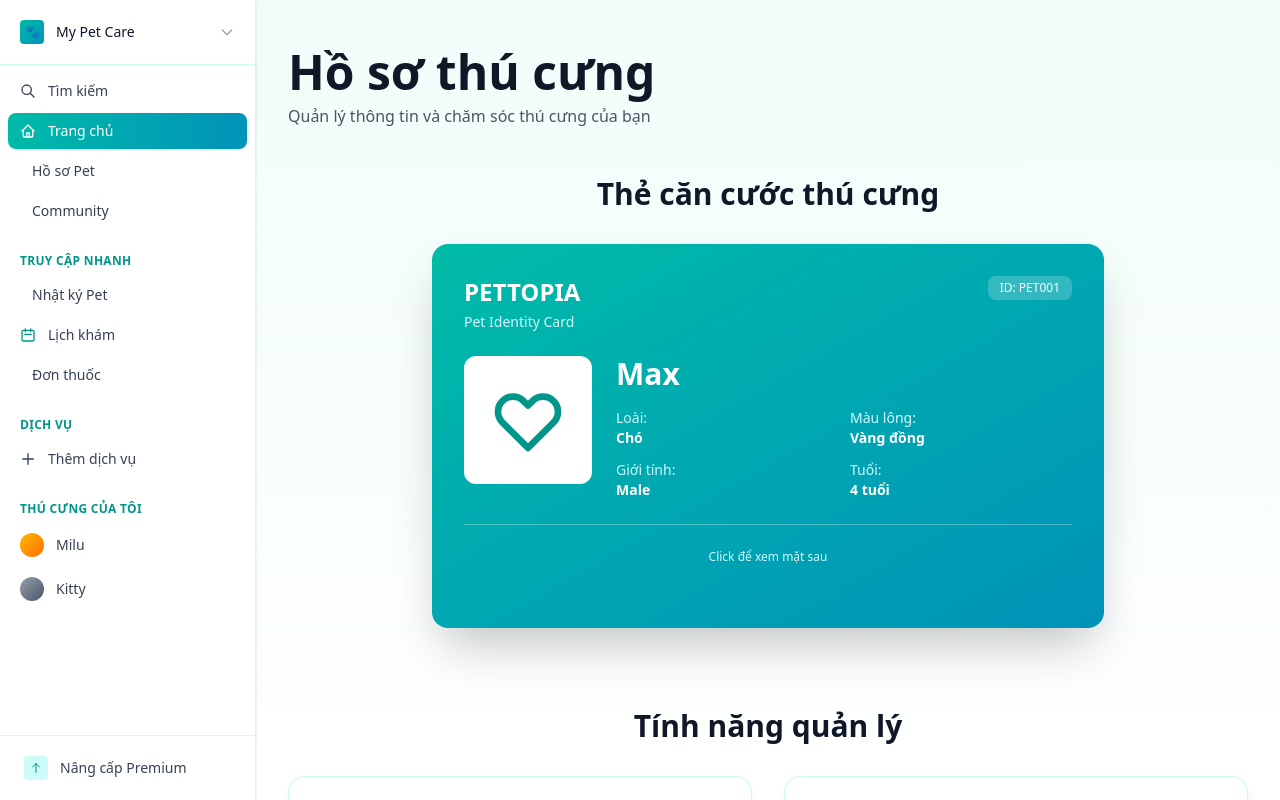
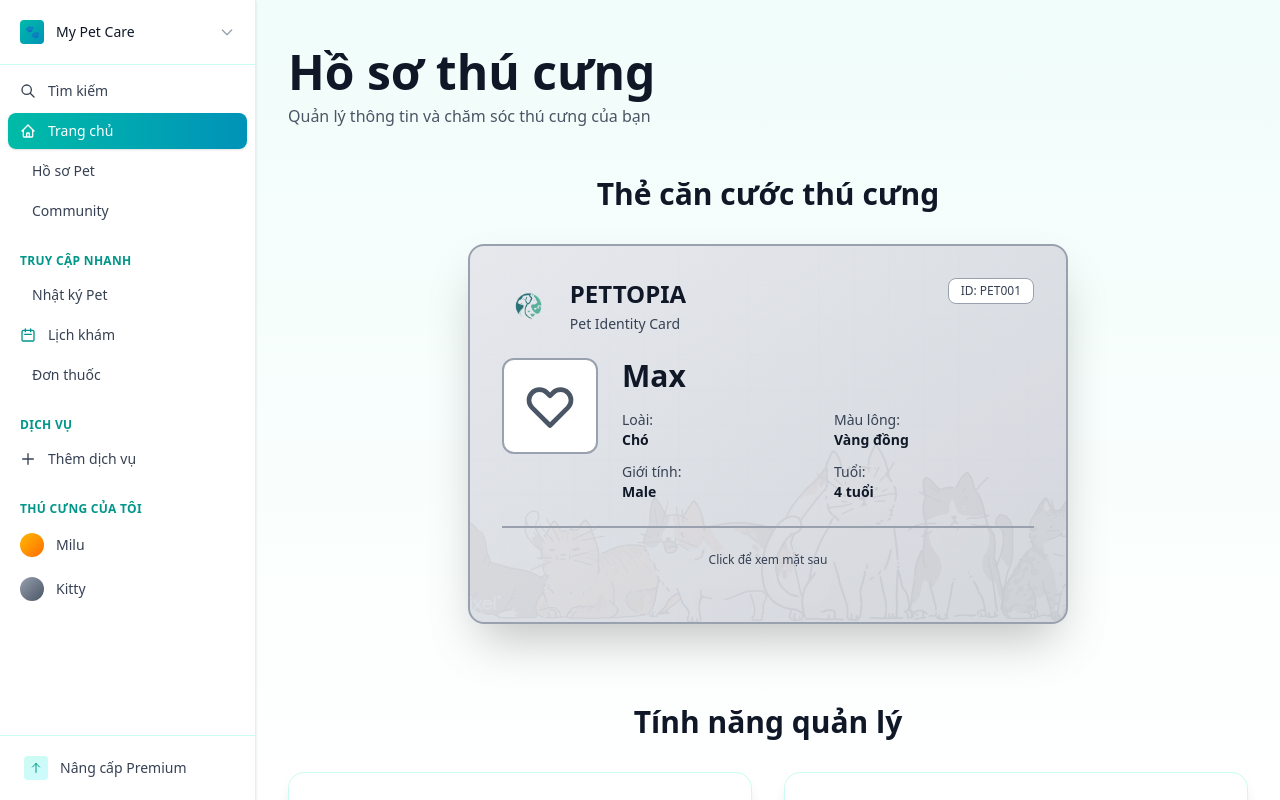
Before and after one commit to ngkhacduy74/Pettopia-Fe, a Next.js app in the folder pettopia-fe/: page /user-pet in a window 1280 px wide. Built offline with nearby package versions, Linux system fonts and the light colour scheme.

Commit message:
card petid

```diff
--- a/pettopia-fe/src/app/user-pet/page.tsx
+++ b/pettopia-fe/src/app/user-pet/page.tsx
@@ -79,13 +79,13 @@ export default function UserPetPage() {
                         <p className="text-gray-600">Quản lý thông tin và chăm sóc thú cưng của bạn</p>
                     </div>
 
-                    {/* Section 1: Pet ID Card */}
                     <section className="mb-20">
                         <h2 className="text-3xl font-bold text-gray-900 mb-8 text-center">Thẻ căn cước thú cưng</h2>
 
                         <div className="flex justify-center items-center perspective-1000">
                             <div
-                                className="relative w-full max-w-2xl h-96 cursor-pointer"
+                                className="relative cursor-pointer"
+                               style={{ width: '600px', height: '380px' }}
                                 onClick={() => setIsFlipped(!isFlipped)}
                             >
                                 <motion.div
@@ -96,96 +96,130 @@ export default function UserPetPage() {
                                 >
                                     {/* Front of card */}
                                     <div
-                                        className="absolute w-full h-full backface-hidden"
-                                        style={{ backfaceVisibility: 'hidden' }}
+                                        className="absolute backface-hidden"
+                                        style={{
+                                            backfaceVisibility: 'hidden',
+                                            width: '600px',
+                                            height: '380px'
+                                        }}
                                     >
-                                        <div className="bg-gradient-to-br from-teal-500 to-cyan-600 rounded-2xl shadow-2xl p-8 h-full text-white">
+                                        <div className="relative bg-gradient-to-br from-gray-200 to-gray-300 rounded-2xl shadow-2xl p-8 h-full text-gray-800 overflow-hidden border-2 border-gray-400">
+                                            {/* Background pattern */}
+                                            <div className="absolute inset-0 opacity-5">
+                                                <img
+                                                    src="/sampleimg/catbg.jpg"
+                                                    alt="Background"
+                                                    className="w-full h-full object-cover"
+                                                />
+                                            </div>
+
+                                            <div className="relative z-10">
                                                 <div className="flex items-start justify-between mb-6">
+                                                    <div className="flex items-center">
+                                                        <img src="/sampleimg/logo.png" alt="Logo" className="h-8 mr-3" />
                                                         <div>
-                                                    <h3 className="text-2xl font-bold mb-1">PETTOPIA</h3>
-                                                    <p className="text-sm text-cyan-100">Pet Identity Card</p>
+                                                            <h3 className="text-2xl font-bold mb-1 text-gray-900">PETTOPIA</h3>
+                                                            <p className="text-sm text-gray-700">Pet Identity Card</p>
                                                         </div>
-                                                <div className="bg-white/20 rounded-lg px-3 py-1">
-                                                    <p className="text-xs">ID: {petData.pet_id}</p>
+                                                    </div>
+                                                    <div className="bg-white rounded-lg px-3 py-1 border border-gray-400">
+                                                        <p className="text-xs text-gray-700">ID: {petData.pet_id}</p>
                                                     </div>
                                                 </div>
 
                                                 <div className="flex gap-6">
-                                                <div className="w-32 h-32 bg-white rounded-xl flex items-center justify-center">
-                                                    <svg className="w-20 h-20 text-teal-600" fill="none" stroke="currentColor" viewBox="0 0 24 24">
+                                                    <div className="w-24 h-24 bg-white rounded-xl flex items-center justify-center flex-shrink-0 border-2 border-gray-400">
+                                                        <svg className="w-14 h-14 text-gray-600" fill="none" stroke="currentColor" viewBox="0 0 24 24">
                                                             <path strokeLinecap="round" strokeLinejoin="round" strokeWidth={2} d="M4.318 6.318a4.5 4.5 0 000 6.364L12 20.364l7.682-7.682a4.5 4.5 0 00-6.364-6.364L12 7.636l-1.318-1.318a4.5 4.5 0 00-6.364 0z" />
                                                         </svg>
                                                     </div>
 
                                                     <div className="flex-1">
-                                                    <h4 className="text-3xl font-bold mb-4">{petData.name}</h4>
+                                                        <h4 className="text-3xl font-bold mb-4 text-gray-900">{petData.name}</h4>
                                                         <div className="grid grid-cols-2 gap-3 text-sm">
                                                             <div>
-                                                            <p className="text-cyan-100">Loài:</p>
-                                                            <p className="font-semibold">{petData.species}</p>
+                                                                <p className="text-gray-700">Loài:</p>
+                                                                <p className="font-semibold text-gray-900">{petData.species}</p>
                                                             </div>
                                                             <div>
-                                                            <p className="text-cyan-100">Màu lông:</p>
-                                                            <p className="font-semibold">{petData.color}</p>
+                                                                <p className="text-gray-700">Màu lông:</p>
+                                                                <p className="font-semibold text-gray-900">{petData.color}</p>
                                                             </div>
                                                             <div>
-                                                            <p className="text-cyan-100">Giới tính:</p>
-                                                            <p className="font-semibold">{petData.gender}</p>
+                                                                <p className="text-gray-700">Giới tính:</p>
+                                                                <p className="font-semibold text-gray-900">{petData.gender}</p>
                                                             </div>
                                                             <div>
-                                                            <p className="text-cyan-100">Tuổi:</p>
-                                                            <p className="font-semibold">{petData.age} tuổi</p>
+                                                                <p className="text-gray-700">Tuổi:</p>
+                                                                <p className="font-semibold text-gray-900">{petData.age} tuổi</p>
                                                             </div>
                                                         </div>
                                                     </div>
                                                 </div>
 
-                                            <div className="mt-6 pt-6 border-t border-white/30">
-                                                <p className="text-xs text-cyan-100 text-center">Click để xem mặt sau</p>
+                                                <div className="mt-6 pt-6 border-t-2 border-gray-400">
+                                                    <p className="text-xs text-gray-700 text-center">Click để xem mặt sau</p>
+                                                </div>
                                             </div>
                                         </div>
                                     </div>
 
                                     {/* Back of card */}
                                     <div
-                                        className="absolute w-full h-full backface-hidden"
+                                        className="absolute backface-hidden"
                                         style={{
                                             backfaceVisibility: 'hidden',
-                                            transform: 'rotateY(180deg)'
+                                            transform: 'rotateY(180deg)',
+                                             width: '600px',
+                                            height: '380px'
                                         }}
                                     >
-                                        <div className="bg-gradient-to-br from-cyan-600 to-teal-500 rounded-2xl shadow-2xl p-8 h-full text-white">
-                                            <h3 className="text-xl font-bold mb-6">Thông tin chủ sở hữu</h3>
+                                        <div className="relative bg-gradient-to-br from-gray-300 to-gray-200 rounded-2xl shadow-2xl p-8 h-full text-gray-800 overflow-hidden border-2 border-gray-400">
+                                            {/* Background pattern */}
+                                            <div className="absolute inset-0 opacity-5">
+                                                <img
+                                                    src="/sampleimg/logo.png"
+                                                    alt="Background"
+                                                    className="w-full h-full object-cover"
+                                                />
+                                            </div>
+
+                                            <div className="relative z-10">
+                                                <div className="flex items-center mb-6">
+                                                    <img src="/sampleimg/logo.png" alt="Logo" className="h-8 mr-3" />
+                                                    <h3 className="text-xl font-bold text-gray-900">Thông tin chủ sở hữu</h3>
+                                                </div>
 
                                                 <div className="space-y-4 text-sm">
-                                                <div className="flex justify-between border-b border-white/30 pb-2">
-                                                    <span className="text-cyan-100">Cân nặng:</span>
-                                                    <span className="font-semibold">{petData.weight} kg</span>
+                                                    <div className="flex justify-between border-b-2 border-gray-400 pb-2">
+                                                        <span className="text-gray-700">Cân nặng:</span>
+                                                        <span className="font-semibold text-gray-900">{petData.weight} kg</span>
                                                     </div>
-                                                <div className="flex justify-between border-b border-white/30 pb-2">
-                                                    <span className="text-cyan-100">Màu lông:</span>
-                                                    <span className="font-semibold">{petData.color}</span>
+                                                    <div className="flex justify-between border-b-2 border-gray-400 pb-2">
+                                                        <span className="text-gray-700">Màu lông:</span>
+                                                        <span className="font-semibold text-gray-900">{petData.color}</span>
                                                     </div>
-                                                <div className="flex justify-between border-b border-white/30 pb-2">
-                                                    <span className="text-cyan-100">Chủ sở hữu:</span>
-                                                    <span className="font-semibold">{petData.owner.fullname}</span>
+                                                    <div className="flex justify-between border-b-2 border-gray-400 pb-2">
+                                                        <span className="text-gray-700">Chủ sở hữu:</span>
+                                                        <span className="font-semibold text-gray-900">{petData.owner.fullname}</span>
                                                     </div>
-                                                <div className="flex justify-between border-b border-white/30 pb-2">
-                                                    <span className="text-cyan-100">Số điện thoại:</span>
-                                                    <span className="font-semibold">{petData.owner.phone.phone_number}</span>
+                                                    <div className="flex justify-between border-b-2 border-gray-400 pb-2">
+                                                        <span className="text-gray-700">Số điện thoại:</span>
+                                                        <span className="font-semibold text-gray-900">{petData.owner.phone.phone_number}</span>
                                                     </div>
-                                                <div className="flex justify-between border-b border-white/30 pb-2">
-                                                    <span className="text-cyan-100">Email:</span>
-                                                    <span className="font-semibold text-xs">{petData.owner.email.email_address}</span>
+                                                    <div className="flex justify-between border-b-2 border-gray-400 pb-2">
+                                                        <span className="text-gray-700">Email:</span>
+                                                        <span className="font-semibold text-xs text-gray-900">{petData.owner.email.email_address}</span>
                                                     </div>
                                                     <div className="flex justify-between">
-                                                    <span className="text-cyan-100">User ID:</span>
-                                                    <span className="font-semibold">{petData.owner.user_id}</span>
+                                                        <span className="text-gray-700">User ID:</span>
+                                                        <span className="font-semibold text-gray-900">{petData.owner.user_id}</span>
                                                     </div>
                                                 </div>
 
-                                            <div className="mt-6 pt-6 border-t border-white/30">
-                                                <p className="text-xs text-cyan-100 text-center">Click để xem mặt trước</p>
+                                                <div className="mt-6 pt-6 border-t-2 border-gray-400">
+                                                    <p className="text-xs text-gray-700 text-center">Click để xem mặt trước</p>
+                                                </div>
                                             </div>
                                         </div>
                                     </div>
@@ -193,7 +227,6 @@ export default function UserPetPage() {
                             </div>
                         </div>
                     </section>
-
                     {/* Section 2: Pet Features (Diary & Health Report) */}
                     <section ref={servicesRef} className="mb-20">
                         <h2 className="text-3xl font-bold text-gray-900 mb-8 text-center">Tính năng quản lý</h2>
```
Also changed, not shown: pettopia-fe/public/sampleimg/catbg.jpg (added). Lines whose indentation alone changed are shown as unchanged.
